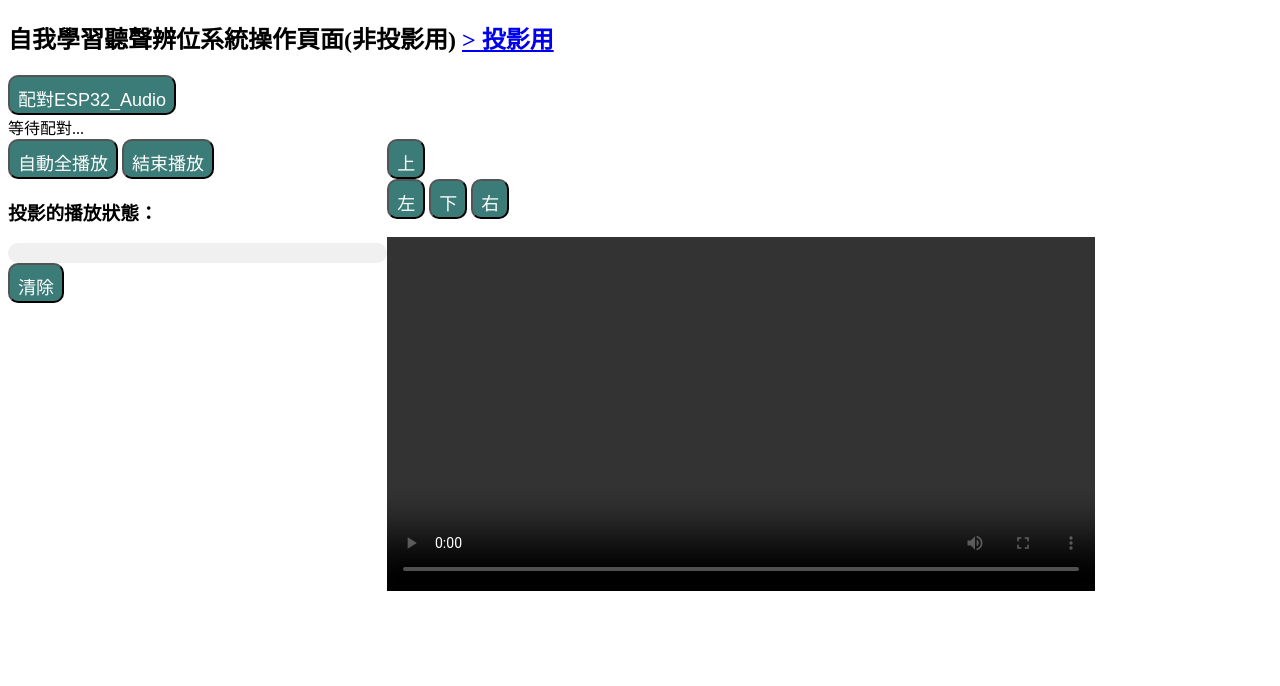
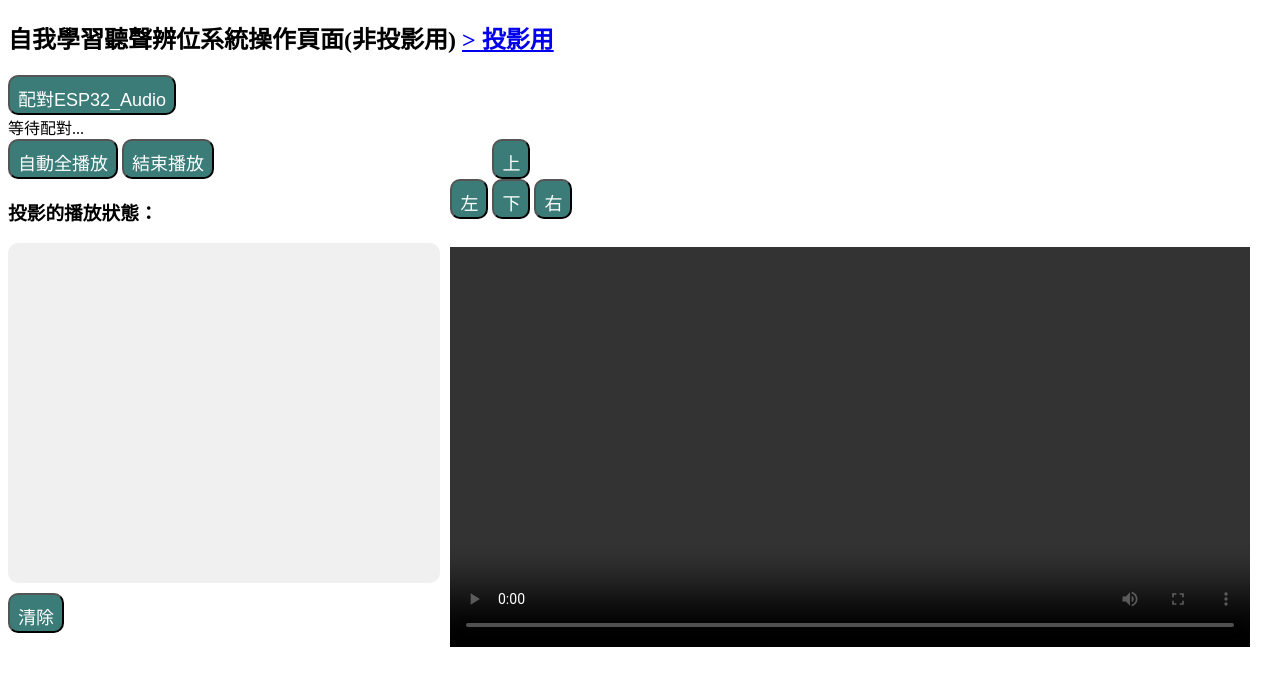
Before and after one commit to IamAicho/flatBii.github.io, a plain HTML site: page videoTest.html in a window 1280 px wide. Drawn offline with nearby package versions, Linux system fonts and the light colour scheme.

Commit message:
Update videoTestStyle.css

```diff
--- a/videoTestStyle.css
+++ b/videoTestStyle.css
@@ -1,11 +1,11 @@
 section {
     float: left;
-    width: 30%;
+    width: 35%;
 }
 
 aside {
     float: right;
-    width: 70%;
+    width: 65%;
 }
 
 button {
@@ -31,10 +31,15 @@ pre {
 }
 
 .output {
+    height: 40vh;
+    overflow: auto;
     background-color: #f0f0f0;
     border-radius: 10px;
     display: block;
+    margin-right: 10px;
+    margin-bottom: 10px;
     padding: 10px;
+    overflow: auto;
 }
 
 .log {
@@ -43,7 +48,17 @@ pre {
 
 
 
+#directionButtons {
+    display: flex;
+    flex-direction: column;
+    flex-wrap: wrap;
+    align-content: flex-start;
+    align-items: center;
+}
+
+
 video {
-    width: 80%;
-    height: auto;
+    width: auto;
+    height: 50vh;
+    padding-top: 10px;
 }
```
